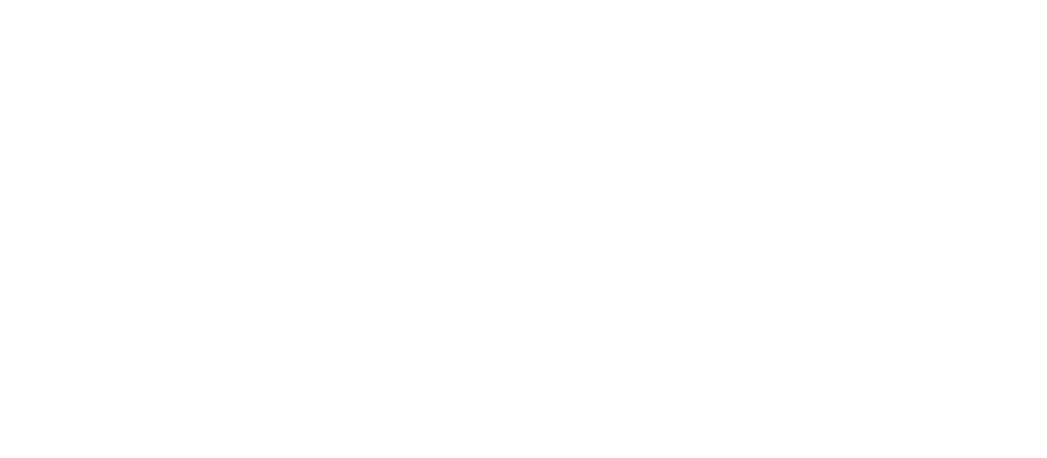
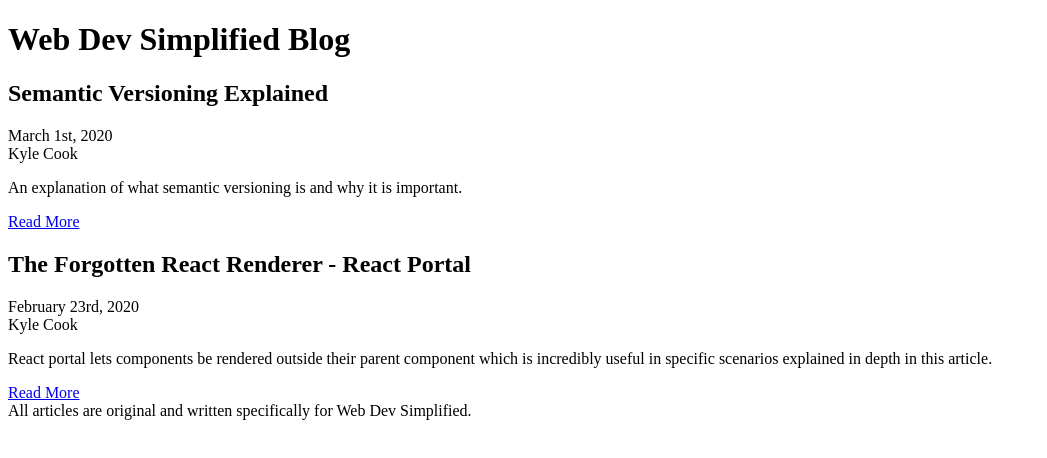
Before and after one commit to Sunlight77/Simple-blog, a plain HTML site: page index.html in a window 1280 px wide. Shown: the whole page, without its empty margins (0-1047 px from the left). Drawn offline with Linux system fonts and the light colour scheme.

Commit message:
Paste initial code

```diff
--- a/index.html
+++ b/index.html
@@ -1,12 +1,37 @@
 <!DOCTYPE html>
-<html>
-  <head>
-    <meta charset="utf-8">
-    <meta name="viewport" content="width=device-width">
-    <title>repl.it</title>
-    <link href="style.css" rel="stylesheet" type="text/css" />
-  </head>
-  <body>
+<html lang="en">
+<head>
+  <meta charset="UTF-8">
+  <meta name="viewport" content="width=device-width, initial-scale=1.0">
+  <meta http-equiv="X-UA-Compatible" content="ie=edge">
+  <link href="style.css" rel="stylesheet" type="text/css" />
     <script src="script.js"></script>
-  </body>
+  <title>Web Dev Simplified - Blog</title>
+</head>
+<body>
+  <header>
+    <h1>Web Dev Simplified Blog</h1>
+  </header>
+  <main>
+    <section>
+      <article>
+        <h2>Semantic Versioning Explained</h2>
+        <div>March 1st, 2020</div>
+        <div>Kyle Cook</div>
+        <p>An explanation of what semantic versioning is and why it is important.</p>
+        <a href="#">Read More</a>
+      </article>
+      <article>
+        <h2>The Forgotten React Renderer - React Portal</h2>
+        <div>February 23rd, 2020</div>
+        <div>Kyle Cook</div>
+        <p>React portal lets components be rendered outside their parent component which is incredibly useful in specific scenarios explained in depth in this article.</p>
+        <a href="#">Read More</a>
+      </article>
+    </section>
+  </main>
+  <footer>
+    All articles are original and written specifically for Web Dev Simplified.
+  </footer>
+</body>
 </html>
```
